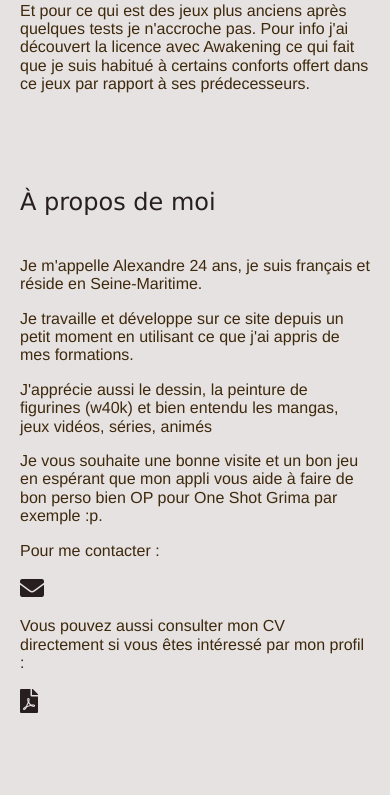
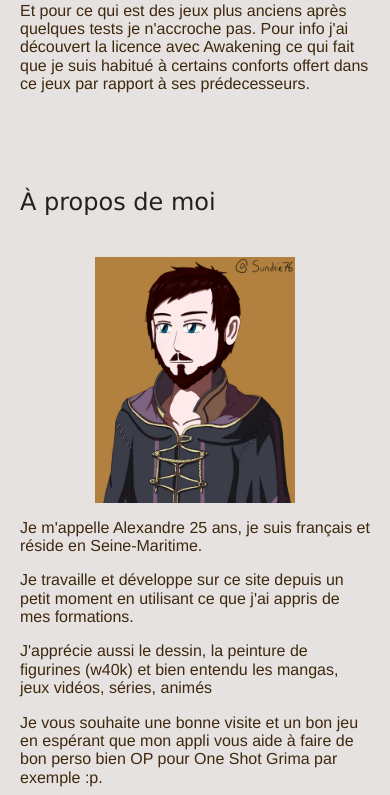
Before and after one commit to sundrie/Fire-Emblem-Strategic-App, a PHP site: page /FireEmblemStrategicApp/pages/about.html in a window 390 px wide. Shown: the part 1131-1926 px from the top of the page. Run offline with PHP 8.4, Linux system fonts and the light colour scheme; some web fonts are replaced.

Commit message:
Petit détour par la page about.html où j'ai ajouté une image de ma personne

```diff
--- a/FireEmblemStrategicApp/pages/about.html
+++ b/FireEmblemStrategicApp/pages/about.html
@@ -48,9 +48,10 @@
 				</div>
       </div>
       <div class="about_me">
-         <h2>À propos de moi</h2>
+				 <h2>À propos de moi</h2>
+				 <img src="http://alexandreblin.ovh/FireEmblemStrategicApp/static/img/me_avatar_form.jpg" alt="avatar" class="mon_avatar">
          <p>
-           Je m'appelle Alexandre 24 ans, je suis français et réside en Seine-Maritime.
+           Je m'appelle Alexandre 25 ans, je suis français et réside en Seine-Maritime.
          </p>
          <p>
            Je travaille et développe sur ce site depuis un petit moment en utilisant ce que j'ai appris de mes formations.
--- a/FireEmblemStrategicApp/static/css/master.css
+++ b/FireEmblemStrategicApp/static/css/master.css
@@ -550,7 +550,7 @@ footer a:hover{
   margin-bottom: 10px;
 }
 
-/*--------------------- Propre à la page about.html ----------------------*/
+/*--------------------- Propre à la page  ----------------------*/
 
 .headerwebsiteabout{
   height: 164px;
@@ -572,6 +572,11 @@ footer a:hover{
   font-family: Verdana;
   font-weight: 100;
   padding-bottom: 20px;
+}
+.mon_avatar{
+  max-width: 200px;
+  float: left;
+  margin: 10px;
 }
 .icondefault {
   color: rgb(38, 31, 29);
@@ -859,7 +864,7 @@ footer a:hover{
     }
   }
 
-  /* ~~~~~~~~~ page about.html ~~~~~~~~~~*/
+  /* ~~~~~~~~~ page  ~~~~~~~~~~*/
 
   .wrapperabout{
     max-width: 600px;
@@ -944,7 +949,7 @@ footer a:hover{
     }
   }
 
-  /* Concerne la page about.html */
+  /* Concerne la page  */
   .wrapperabout {
     flex-direction: column;
   }
@@ -1094,5 +1099,13 @@ footer a:hover{
       max-width: 300px;
     }
   }
-
+  /* Concerne l'image de mon avatar */
+  /* Au delà de cette taille le texte à droite de l'image devient trop coupé pour être correctement lu */
+  @media(max-width:490px) {
+    .mon_avatar{
+      float: none;
+      display: block;
+      margin: 0 auto;
+    }
+  }
 }
```
Also changed, not shown: FireEmblemStrategicApp/static/img/me_avatar_form.jpg (added).
